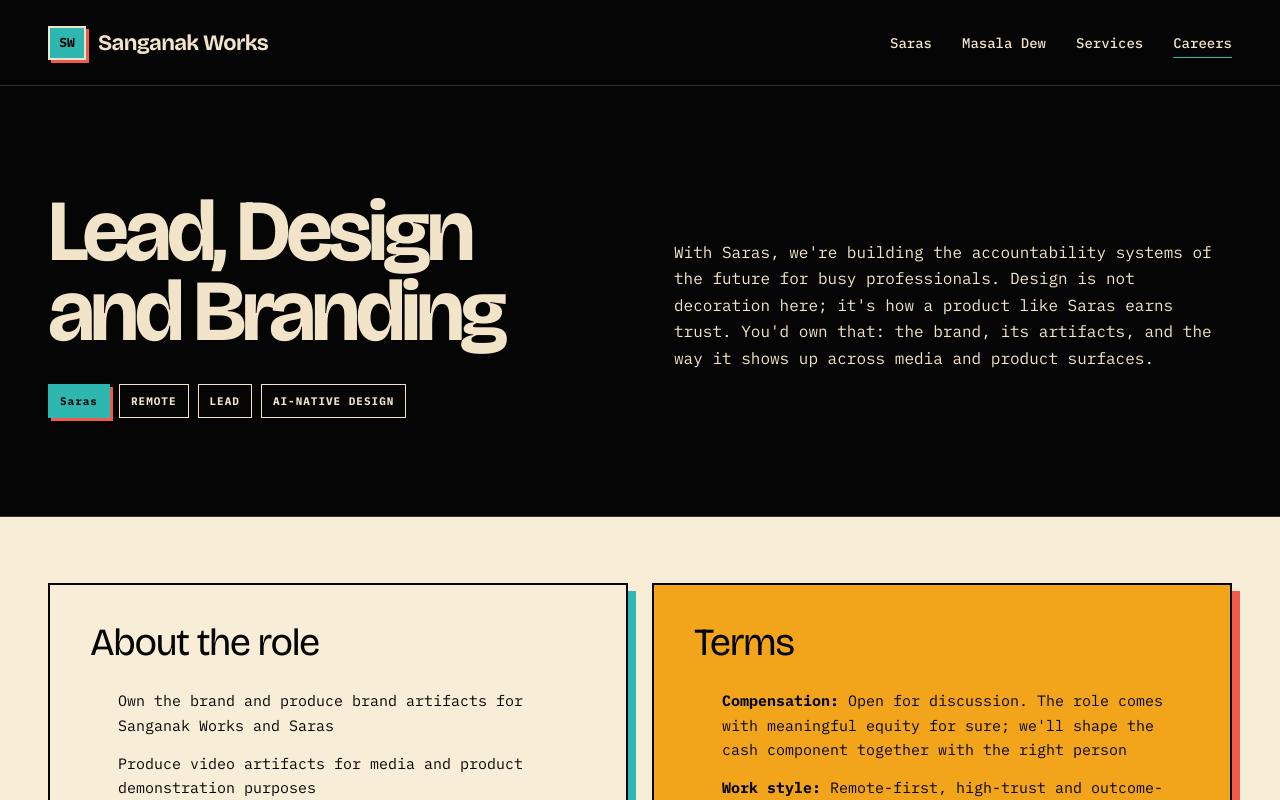
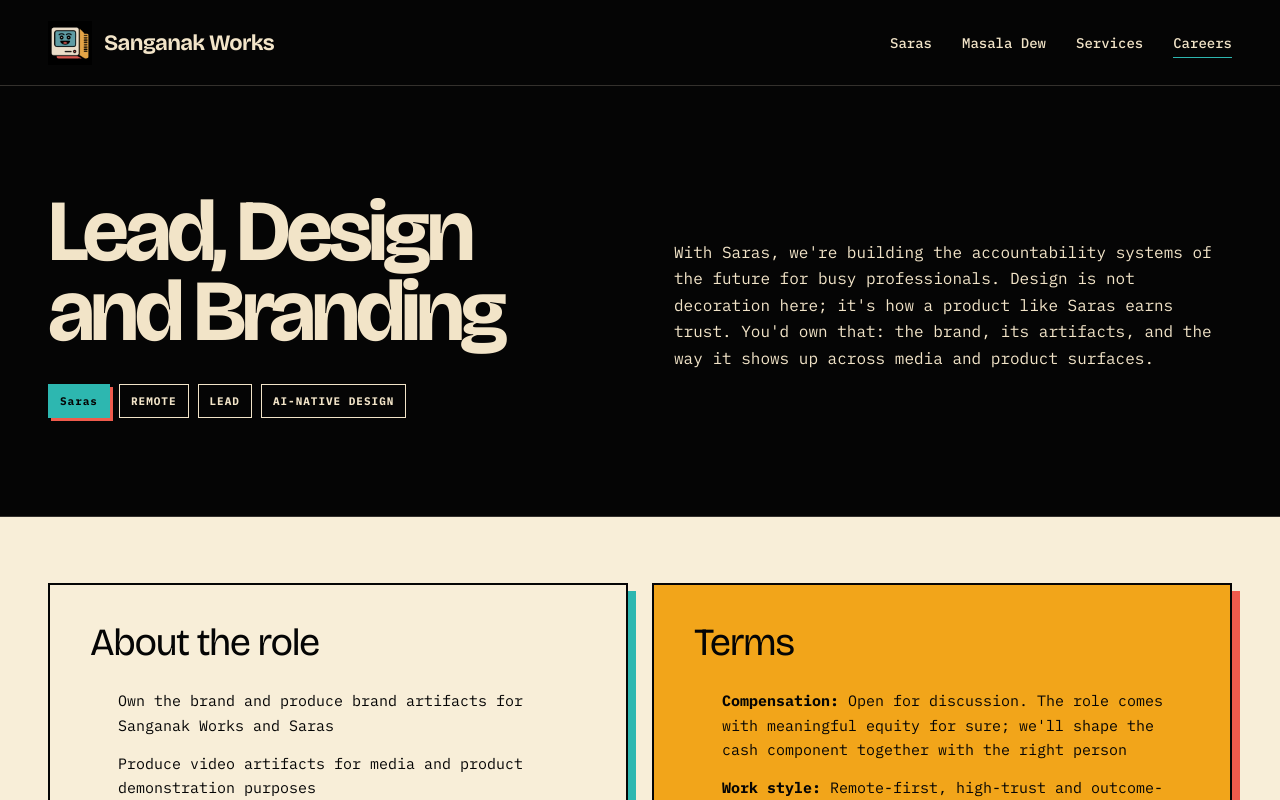
Before and after one commit to sincereTrader/sanganak-works, a Next.js app: page /careers/design-lead in a window 1280 px wide. Shown: the top 800 px of the page. Built offline with nearby package versions, Linux system fonts and the light colour scheme.

Commit message:
fix(nav): restore mascot logo

```diff
--- a/src/app/globals.css
+++ b/src/app/globals.css
@@ -99,16 +99,15 @@
 
 .brand-mark {
   display: grid;
-  width: 38px;
-  height: 34px;
+  width: 44px;
+  height: 44px;
   place-items: center;
-  border: 2px solid var(--color-foreground);
-  background: var(--color-teal);
-  box-shadow: 3px 3px 0 var(--color-coral);
-  color: var(--color-canvas);
-  font-size: 13px;
-  font-weight: 700;
-  line-height: 1;
+}
+
+.brand-mark img {
+  display: block;
+  width: 44px;
+  height: 44px;
 }
 
 .brand-wordmark {
--- a/src/app/layout.tsx
+++ b/src/app/layout.tsx
@@ -27,6 +27,11 @@
     type: "website",
     url: "/",
   },
+  icons: {
+    icon: "/brand/logo-crop.png",
+    shortcut: "/brand/logo-crop.png",
+    apple: "/brand/logo-crop.png",
+  },
 };
 
 export default function RootLayout({
--- a/src/components/nav.tsx
+++ b/src/components/nav.tsx
@@ -1,6 +1,7 @@
 "use client";
 
 import Link from "next/link";
+import Image from "next/image";
 import { usePathname } from "next/navigation";
 import { useState } from "react";
 
@@ -24,7 +25,7 @@
         <nav className="site-nav" aria-label="Primary navigation">
           <Link className="brand-lockup" href="/" aria-label="Sanganak Works home">
             <span className="brand-mark" aria-hidden="true">
-              SW
+              <Image src="/brand/logo-crop.png" alt="" width={48} height={48} priority />
             </span>
             <span className="brand-wordmark">Sanganak Works</span>
           </Link>
```
Also changed, not shown: public/brand/logo-crop.png (added).
